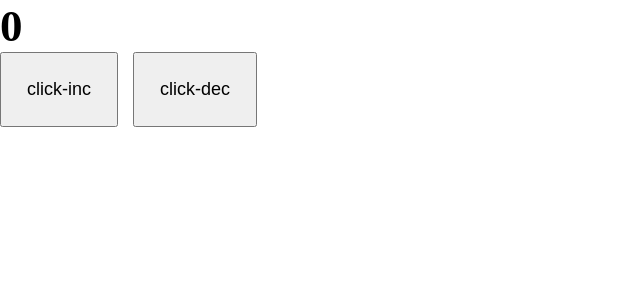
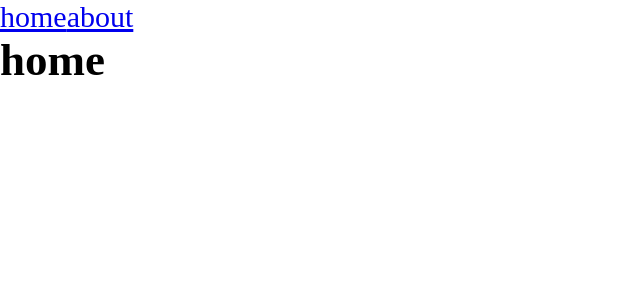
Before and after one commit to anturchin/frontend-advanced, a React app: page / in a window 1280 px wide. Shown: the top 300 px of the page, without its empty margins (0-640 px from the left). Built offline with nearby package versions, Linux system fonts and the light colour scheme.

Commit message:
feat: add react-router-dom

```diff
--- a/package.json
+++ b/package.json
@@ -31,7 +31,9 @@
     "webpack-dev-server": "^4.15.1"
   },
   "dependencies": {
+    "@types/react-router-dom": "^5.3.3",
     "react": "^17.0.2",
-    "react-dom": "^17.0.2"
+    "react-dom": "^17.0.2",
+    "react-router-dom": "^6.2.1"
   }
 }
--- a/src/App.tsx
+++ b/src/App.tsx
@@ -1,10 +1,21 @@
-import { Counter } from './components/counter';
+import { Route, Routes } from 'react-router-dom';
+import { Link } from 'react-router-dom';
+import { Suspense } from 'react';
+import { AboutAsync } from './pages/aboutPage/About.async';
+import { MainAsync } from './pages/mainPage/Main.async';
 import './index.scss';
 
 const App = () => {
 	return (
 		<div className='app'>
-			<Counter />
+			<Link to={'/'}>home</Link>
+			<Link to={'/about'}>about</Link>
+			<Suspense fallback={<div>loading...</div>}>
+				<Routes>
+					<Route path={'/about'} element={<AboutAsync />} />
+					<Route path={'/'} element={<MainAsync />} />
+				</Routes>
+			</Suspense>
 		</div>
 	);
 };
--- a/src/index.tsx
+++ b/src/index.tsx
@@ -1,8 +1,11 @@
 import { render } from 'react-dom';
 import { Counter } from './components/counter';
 import App from './App';
+import { BrowserRouter } from 'react-router-dom';
 
 render(
-	<App />,
+	<BrowserRouter>
+		<App />
+	</BrowserRouter>,
 	document.getElementById('root')
 );
--- /dev/null
+++ b/src/pages/aboutPage/About.async.tsx
@@ -0,0 +1,4 @@
+import React from 'react';
+import { lazy } from 'react';
+
+export const AboutAsync = React.lazy(() => import('./About'));
--- /dev/null
+++ b/src/pages/aboutPage/About.tsx
@@ -0,0 +1,10 @@
+
+const About = () => {
+	return (
+		<div>
+			<h2>about</h2>
+		</div>
+	);
+};
+
+export default About;
--- /dev/null
+++ b/src/pages/mainPage/Main.async.tsx
@@ -0,0 +1,4 @@
+import React from 'react';
+import { lazy } from 'react';
+
+export const MainAsync = React.lazy(() => import('./Main'));
--- /dev/null
+++ b/src/pages/mainPage/Main.tsx
@@ -0,0 +1,10 @@
+
+const Main = () => {
+	return (
+		<div>
+			<h2>home</h2>
+		</div>
+	);
+};
+
+export default Main;
--- a/tsconfig.json
+++ b/tsconfig.json
@@ -2,7 +2,7 @@
 	"compilerOptions": {
 		"outDir": "./dist/",
 		"noImplicitAny": true,
-		"module": "es6",
+		"module": "ESNext",
 		"target": "es5",
 		"jsx": "react-jsx",
 		"allowJs": true,
```
Also changed, not shown: 2 other files (tests, documents, lock files or other folders).
